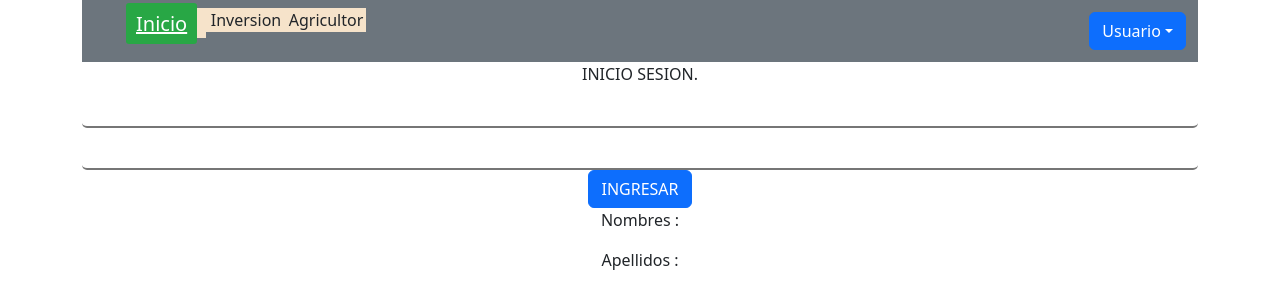
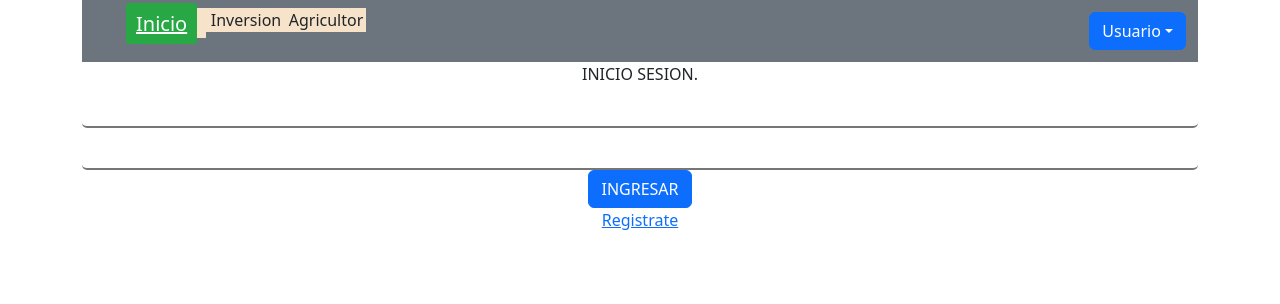
Before and after one commit to omyesithv/agroseguros, a React (Create React App) app in the folder Frontend/: page /Login in a window 1280 px wide. Shown: the top 304 px of the page. Built offline with nearby package versions, Linux system fonts and the light colour scheme.

Commit message:
se agrega a login registrate

```diff
--- a/Frontend/src/componentes/Menu.js
+++ b/Frontend/src/componentes/Menu.js
@@ -29,12 +29,13 @@ import {LOGIN, LOGOUT, PRIVATE} from '../componentes/router/Path';
           <Route path="/" element={<PublicRoute />}>
             <Route path="/Login" element={<Login />} />
             <Route path="*" element={<Nofound />} />
+            <Route path="Crear" element={<CrearAgro />} />
+
           </Route>
           <Route path={PRIVATE} element={<PrivateRoute />}>
             <Route path={PRIVATE} element={<Principal />} />
             <Route path={LOGOUT} element={<Logout />} />
             <Route path="eliminarAgricultor/:id" element={<EliminarAgricultor />} />
-            <Route path="Crear" element={<CrearAgro />} />
             <Route path="Agricultor" element={<ListaAgro />} />
             <Route exact path="modificar/:id" element={<EditarAgricultor />} />
             <Route exact path="confirmacion/:id" element={<Confirmacion />} />
--- a/Frontend/src/paginas/Login.js
+++ b/Frontend/src/paginas/Login.js
@@ -89,7 +89,11 @@ function Login() {
           <Button type="submit">INGRESAR</Button>
         </div>
       </Form>
-      <VerAgricultor/>
+      <div>
+        <Link to="/Crear">Registrate</Link>
+      </div>
+
+
     </div>
 
   )
```
